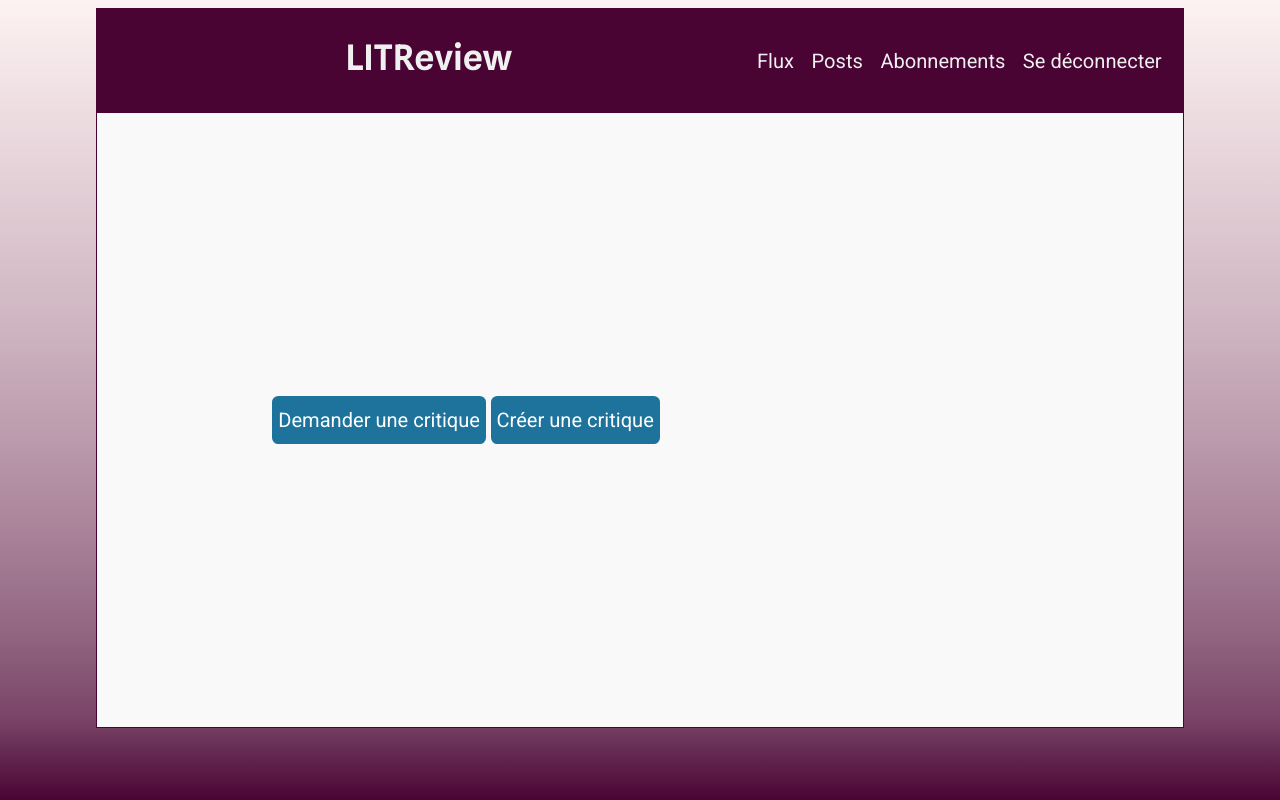
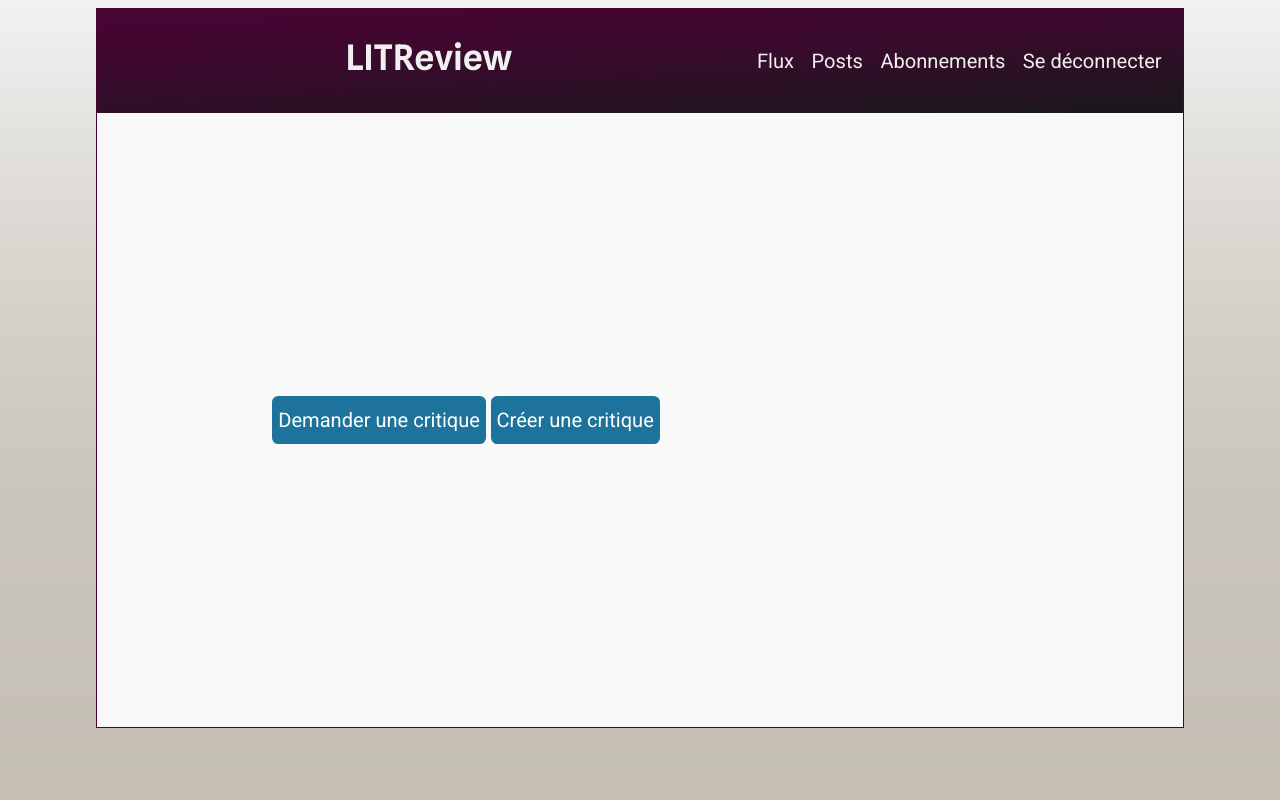
Before and after one commit to christian-debray/oc-litrevu, a Django app: page /litrevu/feed in a window 1280 px wide. Run offline with Django 5.2, Linux system fonts and the light colour scheme; a user stored in the database is signed in; data comes from the database, SQL or seed files in the repository; some libraries are stand-ins or nearby versions.

Commit message:
adjust colors

```diff
--- a/static/css/style.css
+++ b/static/css/style.css
@@ -468,6 +468,7 @@ article > h3:first-child {
         justify-content: center;
         background-color: var(--color_theme--dark);
         color: var(--color_text--light);
+        background: scroll linear-gradient(177deg, var(--color_theme--dark), 60%, var(--color_text--default));
     }
 
     header a {
@@ -554,7 +555,7 @@ article > h3:first-child {
     body {
         background-color: var(--color_theme--light-alt);
         background-color: #e3e3e3;
-        background: linear-gradient(0deg, var(--color_theme--dark), 30%, var(--color_theme--light-alt));
+        background: linear-gradient(0deg, #c4beb3, 71%, #f2f2f2);
         background-attachment: fixed;
     }
 
```
